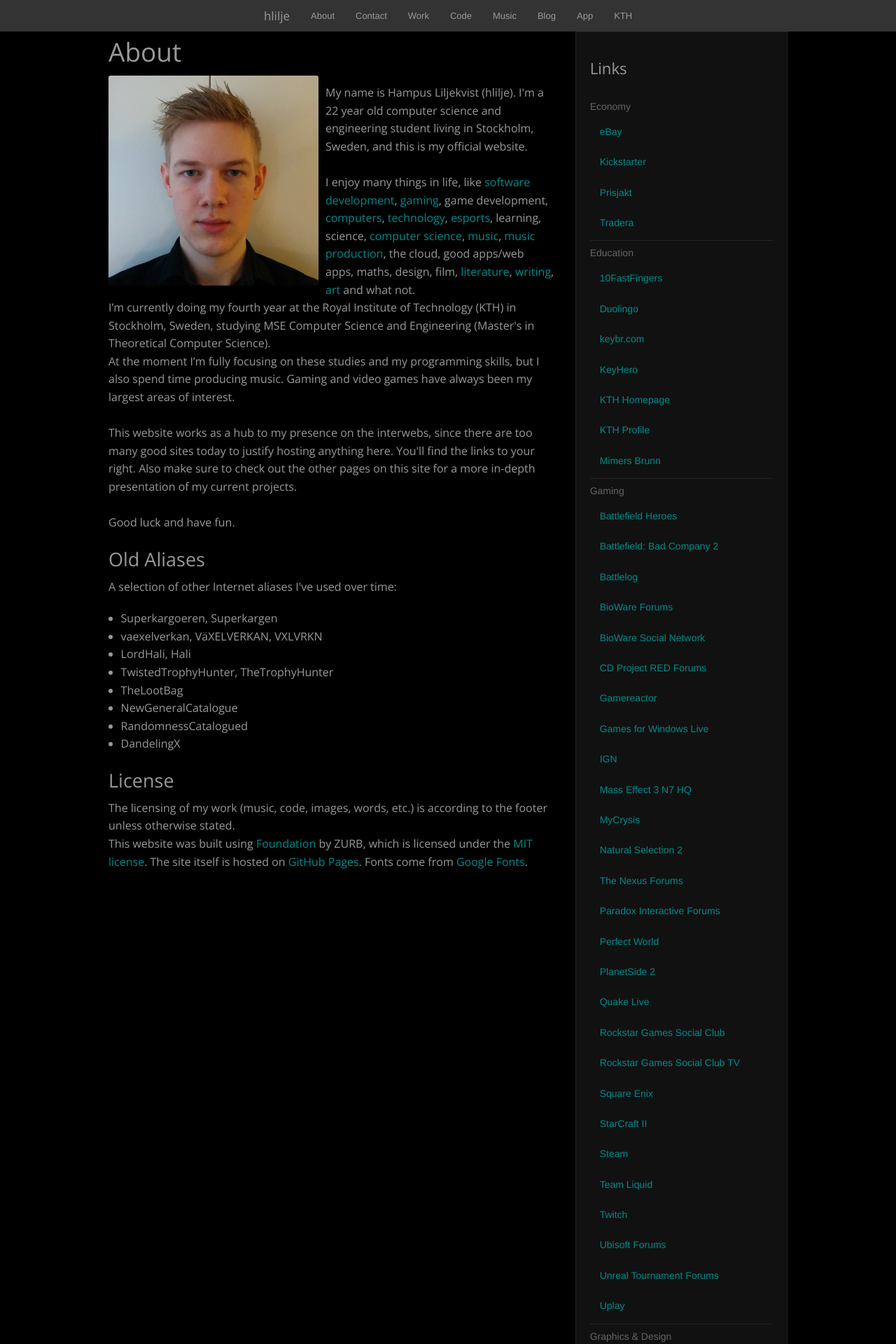
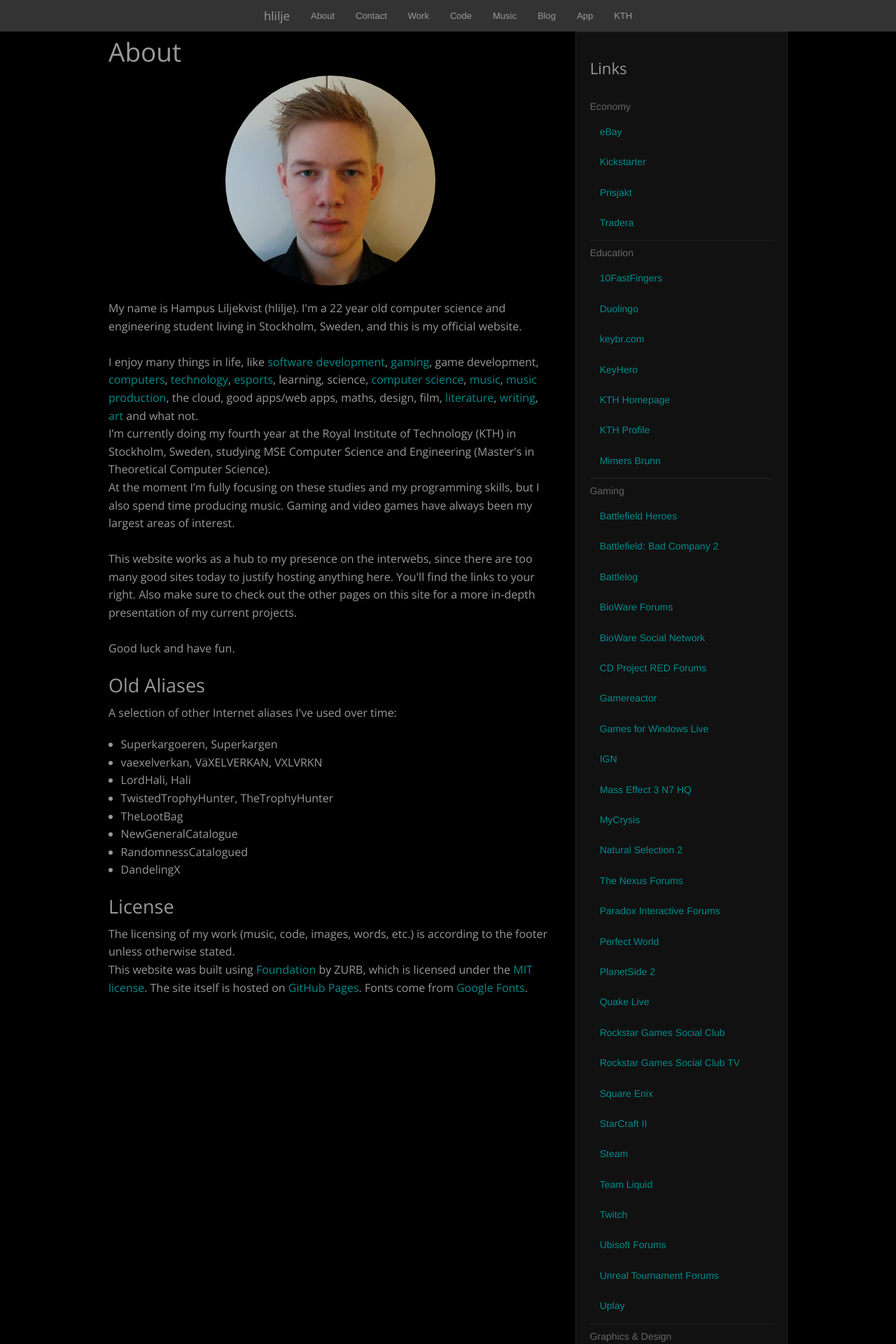
Before and after one commit to hlilje/hlilje.github.io, a Jekyll site: the page built from about/index.html, in a window 1280 px wide. Shown: the top 1920 px of the page at 70% size. Built offline with Jekyll 4.4.1, drawn with Linux system fonts in a browser that asks for light colours.

Commit message:
Round profile picture

```diff
--- a/about/index.html
+++ b/about/index.html
@@ -6,9 +6,13 @@ title: hlilje | About
 <section>
   <article>
     <h2>About</h2>
-    <p>
-      <img src="/img/profile-picture.jpg" alt="Profile picture" class="profile-picture rounded-edges">
-    </p>
+    <div class="row">
+      <div class="small-6 columns small-centered">
+        <img src="/img/profile-picture.jpg" alt="Profile picture" class="profile-picture round">
+      </div>
+    </div>
+    <div class="row">
+      <div class="large-12 columns">
         <p>
           My name is Hampus Liljekvist (hlilje). I'm a 22 year old computer
           science and engineering student living in Stockholm, Sweden, and
@@ -76,5 +80,7 @@ title: hlilje | About
           The site itself is hosted on <a href="https://pages.github.com/">GitHub Pages</a>.
           Fonts come from <a href="https://www.google.com/fonts">Google Fonts</a>.
         </p>
+      </div>
+    </div>
   </article>
 </section>
--- a/css/app.css
+++ b/css/app.css
@@ -68,14 +68,13 @@ label {
 }
 
 .profile-picture {
-  float: left;
-  margin-right: 10px;
+  margin-bottom: 20px;
 }
 
-.rounded-edges {
-  border-radius: 1%;
-  -webkit-border-radius: 1%;
-  -moz-border-radius: 1%;
+.round {
+  border-radius: 50%;
+  -webkit-border-radius: 50%;
+  -moz-border-radius: 50%;
 }
 
 /* Foundation Classes */
```
Lines whose indentation alone changed are shown as unchanged.
